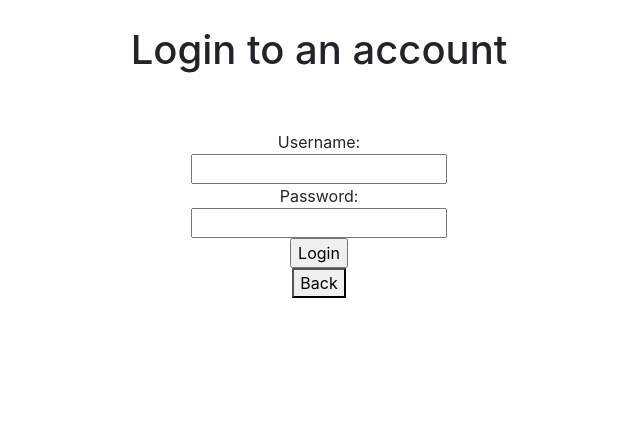
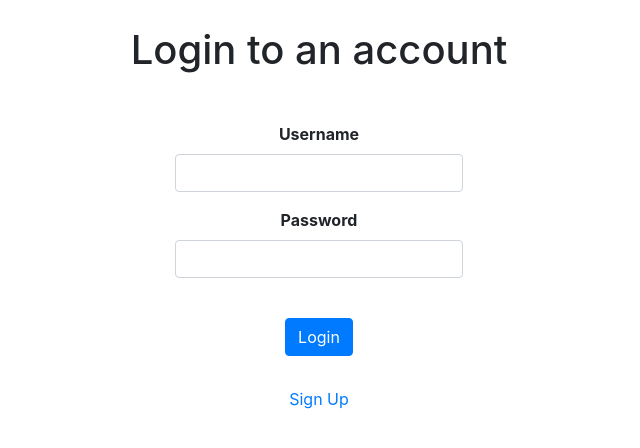
Before and after one commit to jlin00/softdev-p01, a Flask app: page /login in a window 1280 px wide. Shown: the top 448 px of the page, without its empty margins (321-961 px from the left). Run offline with Flask 2, Linux system fonts and the light colour scheme; some libraries are stand-ins or nearby versions.

Commit message:
jackieL: added bootstrap to login pages

```diff
--- a/app.py
+++ b/app.py
@@ -52,7 +52,7 @@ def auth():
         #return redirect(url_for('error', msge = "login failed"))
 
 def userValid(username,password):
-    foo = c.execute ("SELECT username FROM users;")
+    foo = c.execute("SELECT username FROM users;")
     for uName in foo:
         if uName[0] == username:
             boo = c.execute("SELECT password FROM users WHERE username = '" + username + "';")
--- a/doc/devlog.txt
+++ b/doc/devlog.txt
@@ -92,3 +92,6 @@ updated app to better match sitemap in devlog
 
 junheeL -- 2019-11-20 08:23
 added functionality to pull code automatically before updating devlog
+
+jackieL -- 2019-11-20 08:17
+added bootstrap to login pages
--- a/templates/login.html
+++ b/templates/login.html
@@ -2,19 +2,23 @@
 
 {% block body %}
 	<br><h1>Login to an account</h1><br>
-	<br>
-	<form action='/auth' method = "POST">
-		Username:
-		<br>
-		<input type="text" name="username">
-		<br>
-		Password:
-		<br>
-		<input type="password" name="password">
-		<br>
-		<input type="submit" value="Login">
-	</form>
-	<form action = '/'>
-		<button type = "submit"> Back </button>
-	</form>
+
+	<div class="w-25 p-3">
+    <form action="/auth" method="POST">
+      <div class="form-group">
+        <label for="username" class="font-weight-bold">Username </label>
+        <input name="username" type="text" class="form-control" id="username" value={{username}}>
+      </div>
+      <div class="form-group">
+        <label for="password" class="font-weight-bold">Password</label>
+        <input name="password" type="password" class="form-control" id="password" value={{password}}>
+      </div>
+      <br>
+      <button type="submit" class="btn btn-primary">Login</button>
+    </form>
+    <br>
+    <form>
+      <input class="btn btn-link" type="button" onclick= "location.href='/signup';" value = "Sign Up">
+    </form>
+  </div>
 {% endblock %}
--- a/templates/signup.html
+++ b/templates/signup.html
@@ -31,7 +31,7 @@
     </form>
     <br>
     <form>
-      <input class="btn btn-link" type="button" onclick= "location.href='/';" value = "Log In">
+      <input class="btn btn-link" type="button" onclick= "location.href='/login';" value = "Log In">
     </form>
   </div>
 {% endblock %}
```
